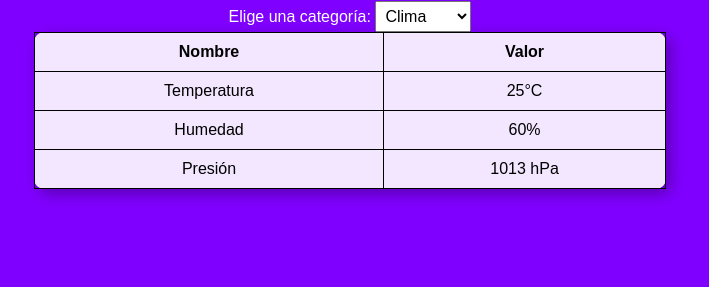
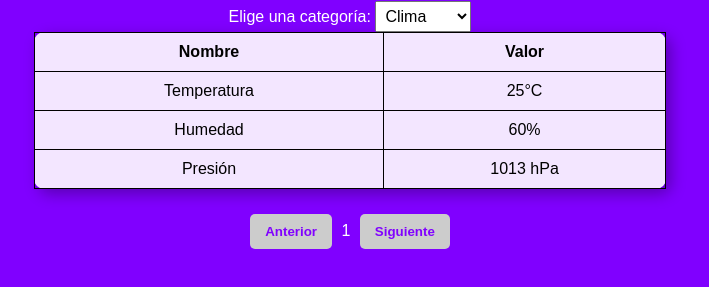
Before and after one commit to Fraph/fraph.github.io, a plain HTML site: page json.html in a window 1280 px wide. Shown: the part 79-366 px from the top of the page, without its empty margins (290-999 px from the left). Drawn offline with Linux system fonts and the light colour scheme.

Commit message:
Update json.html

```diff
--- a/json.html
+++ b/json.html
@@ -15,7 +15,7 @@
             margin: auto;
             border-collapse: collapse;
             width: 50%;
-            background-color: rgba(255, 255, 255, 0.9); /* Fondo semitransparente */
+            background-color: rgba(255, 255, 255, 0.9);
             color: black;
             border-radius: 10px;
             box-shadow: 5px 5px 15px rgba(0, 0, 0, 0.3);
@@ -28,12 +28,28 @@
             padding: 5px;
             font-size: 16px;
         }
+        .pagination {
+            margin-top: 20px;
+        }
+        .pagination button {
+            padding: 10px 15px;
+            margin: 5px;
+            border: none;
+            background-color: white;
+            color: #8000ff;
+            font-weight: bold;
+            border-radius: 5px;
+            cursor: pointer;
+        }
+        .pagination button:disabled {
+            background-color: #ccc;
+            cursor: not-allowed;
+        }
     </style>
 </head>
 <body>
     <h1>Selecciona un conjunto de datos</h1>
 
-    <!-- Menú para elegir los datos -->
     <label for="data-selector">Elige una categoría:</label>
     <select id="data-selector" onchange="cargarDatos()">
         <option value="datos1.json">Clima</option>
@@ -41,7 +57,6 @@
         <option value="datos3.json">Usuarios</option>
     </select>
 
-    <!-- Tabla para mostrar los datos -->
     <table id="tabla-datos">
         <thead>
             <tr>
@@ -52,30 +67,54 @@
         <tbody id="tabla-body"></tbody>
     </table>
 
+    <div class="pagination">
+        <button id="prev-btn" onclick="cambiarPagina(-1)">Anterior</button>
+        <span id="pagina-actual">1</span>
+        <button id="next-btn" onclick="cambiarPagina(1)">Siguiente</button>
+    </div>
+
     <script>
+        let datosGlobales = [];
+        let paginaActual = 1;
+        const elementosPorPagina = 5;
+
         async function cargarDatos() {
-            let archivoJSON = document.getElementById('data-selector').value; // Obtener el archivo seleccionado
-
+            const archivoJSON = document.getElementById('data-selector').value;
             try {
-                let response = await fetch(archivoJSON); // Cargar JSON dinámico
-                let datos = await response.json();
-
-                let tbody = document.getElementById('tabla-body');
-                tbody.innerHTML = ''; // Limpiar tabla antes de agregar nuevos datos
-
-                datos.forEach(item => {
-                    let fila = document.createElement('tr');
-                    fila.innerHTML = `<td>${item.nombre}</td><td>${item.valor}</td>`;
-                    tbody.appendChild(fila);
-                });
-
+                const response = await fetch(archivoJSON);
+                datosGlobales = await response.json();
+                paginaActual = 1;
+                mostrarPagina();
             } catch (error) {
                 console.error('Error al cargar los datos:', error);
             }
         }
 
-        setInterval(cargarDatos, 5000); // Actualiza cada 5 segundos
-        window.onload = cargarDatos; // Cargar al inicio
+        function mostrarPagina() {
+            const inicio = (paginaActual - 1) * elementosPorPagina;
+            const fin = inicio + elementosPorPagina;
+            const datosPagina = datosGlobales.slice(inicio, fin);
+
+            const tbody = document.getElementById('tabla-body');
+            tbody.innerHTML = '';
+
+            datosPagina.forEach(item => {
+                const fila = document.createElement('tr');
+                fila.innerHTML = `<td>${item.nombre}</td><td>${item.valor}</td>`;
+                tbody.appendChild(fila);
+            });
+
+            document.getElementById('pagina-actual').textContent = paginaActual;
+            document.getElementById('prev-btn').disabled = paginaActual === 1;
+            document.getElementById('next-btn').disabled = fin >= datosGlobales.length;
+        }
+
+        function cambiarPagina(direccion) {
+            paginaActual += direccion;
+            mostrarPagina();
+        }
+
+        window.onload = cargarDatos;
     </script>
 </body>
 </html>
```
